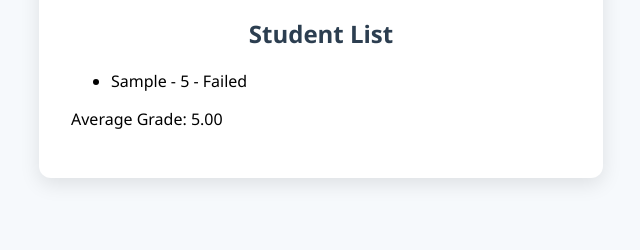
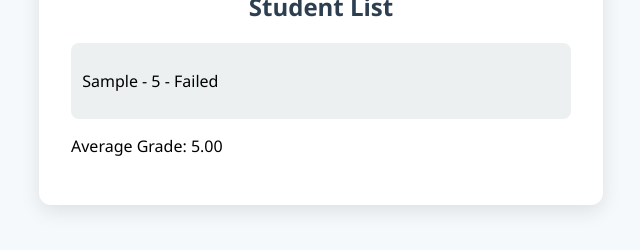
Before and after one commit to Inadaptados/2025-3-Javascript, a plain HTML site: page 02.Clases/student-manager/index.html in a window 1280 px wide. Both pictures are taken after typing "Sample", "5" into the empty fields and a click on the button "Add Student". Shown: the part 436-686 px from the top of the page, without its empty margins (319-959 px from the left). Drawn offline with Linux system fonts and the light colour scheme.

Commit message:
update styles student manager

```diff
--- a/02.Clases/student-manager/styles.css
+++ b/02.Clases/student-manager/styles.css
@@ -44,3 +44,28 @@ h2 {
   border-radius: 8px;
   cursor: pointer;
 }
+
+ul#studentList {
+  list-style-type: none;
+  padding: 0;
+}
+
+ul#studentList li {
+  padding: 0.7rem;
+  margin-bottom: 0.5rem;
+  border-radius: 8px;
+  background: #ecf0f1;
+  display: flex;
+  justify-content: space-between;
+  align-items: center;
+}
+
+.passed {
+  color: #27ae60;
+  font-weight: bold;
+}
+
+.failed {
+  color: #e74c3c;
+  font-weight: bold;
+}
```
